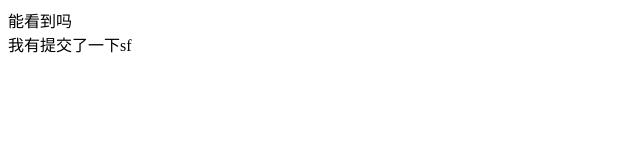
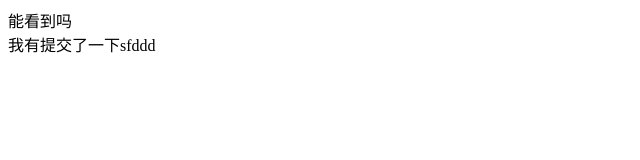
Before and after one commit to anYaoXu/rottenPens, a plain HTML site: page index.html in a window 1280 px wide. Shown: the full height of the page, 0-640 px from the left. Drawn offline with Linux system fonts and the light colour scheme.

Commit message:
试一下

```diff
--- a/index.html
+++ b/index.html
@@ -6,6 +6,6 @@
 </head>
 <body>
     <div>能看到吗</div>
-    <div>我有提交了一下sf</div>
+    <div>我有提交了一下sfddd</div>
 </body>
 </html>
```
